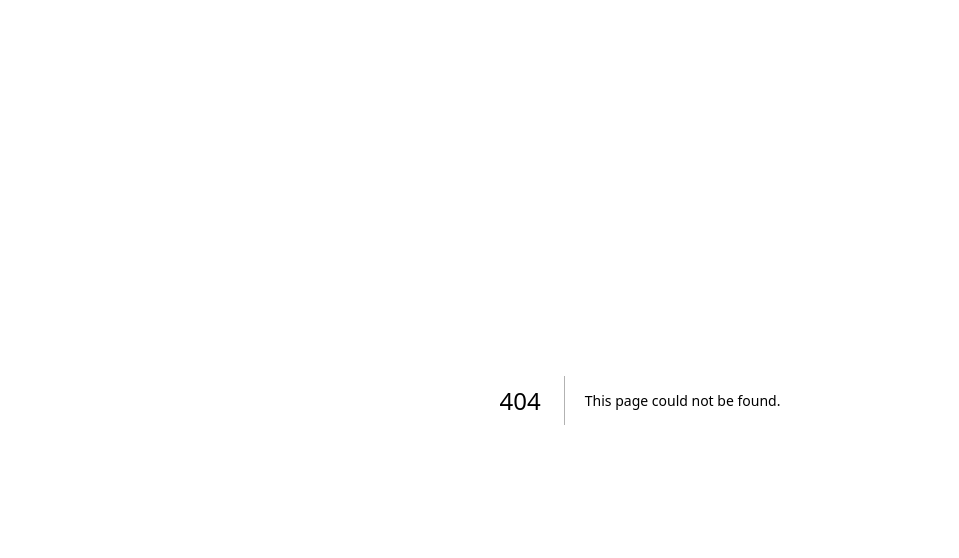
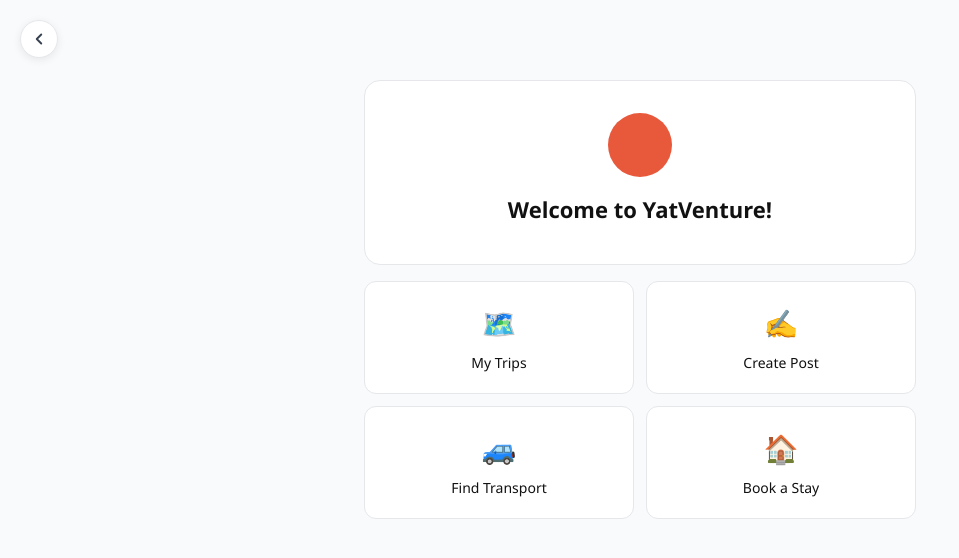
Before and after one commit to Ambivert-1/Yatventure, a Next.js app: page /dashboard in a window 1280 px wide. Before the commit this address had no page. Shown: the top 558 px of the page, without its empty margins (0-959 px from the left). Built offline with nearby package versions, Linux system fonts and the light colour scheme; no server answers.

Commit message:
feat: smart navbar with auth state, dashboard page

```diff
--- /dev/null
+++ b/src/app/dashboard/page.tsx
@@ -0,0 +1,75 @@
+'use client'
+import { useEffect, useState } from "react"
+import { createClient } from "@/lib/supabase/client"
+import Link from "next/link"
+
+export default function Dashboard() {
+  const [user, setUser] = useState<any>(null)
+
+  useEffect(() => {
+    const supabase = createClient()
+    supabase.auth.getUser().then(({ data }) => {
+      setUser(data.user)
+    })
+  }, [])
+
+  return (
+    <div style={{ minHeight: "100vh", background: "#f9fafb", fontFamily: "'Segoe UI', system-ui, sans-serif" }}>
+
+      {/* Back arrow */}
+      <Link href="/" style={{
+        position: "fixed", top: "20px", left: "20px",
+        width: "38px", height: "38px",
+        background: "#fff", border: "1px solid #e5e7eb",
+        borderRadius: "50%", display: "flex",
+        alignItems: "center", justifyContent: "center",
+        textDecoration: "none", boxShadow: "0 2px 8px rgba(0,0,0,0.08)",
+      }}>
+        <svg width="18" height="18" viewBox="0 0 24 24" fill="none" stroke="#374151" strokeWidth="2.5">
+          <path d="M15 18l-6-6 6-6" strokeLinecap="round" strokeLinejoin="round"/>
+        </svg>
+      </Link>
+
+      <div style={{ maxWidth: "600px", margin: "0 auto", padding: "80px 24px" }}>
+
+        {/* Welcome card */}
+        <div style={{ background: "#fff", border: "1px solid #e5e7eb", borderRadius: "16px", padding: "32px", marginBottom: "16px", textAlign: "center" }}>
+          <div style={{
+            width: "64px", height: "64px", borderRadius: "50%",
+            background: "#E8593C", color: "white",
+            display: "flex", alignItems: "center", justifyContent: "center",
+            fontSize: "24px", fontWeight: "700",
+            margin: "0 auto 16px",
+          }}>
+            {user?.email?.charAt(0).toUpperCase()}
+          </div>
+          <h1 style={{ fontSize: "22px", fontWeight: "700", color: "#111", marginBottom: "6px" }}>
+            Welcome to YatVenture!
+          </h1>
+          <p style={{ fontSize: "14px", color: "#9ca3af" }}>{user?.email}</p>
+        </div>
+
+        {/* Quick links */}
+        <div style={{ display: "grid", gridTemplateColumns: "1fr 1fr", gap: "12px" }}>
+          {[
+            { label: "My Trips", icon: "🗺️", href: "/saved" },
+            { label: "Create Post", icon: "✍️", href: "/create" },
+            { label: "Find Transport", icon: "🚙", href: "/transport" },
+            { label: "Book a Stay", icon: "🏠", href: "/stays" },
+          ].map((item) => (
+            <Link key={item.label} href={item.href} style={{ textDecoration: "none" }}>
+              <div style={{
+                background: "#fff", border: "1px solid #e5e7eb",
+                borderRadius: "12px", padding: "20px",
+                textAlign: "center", cursor: "pointer",
+              }}>
+                <div style={{ fontSize: "28px", marginBottom: "8px" }}>{item.icon}</div>
+                <p style={{ fontSize: "14px", fontWeight: "500", color: "#111" }}>{item.label}</p>
+              </div>
+            </Link>
+          ))}
+        </div>
+      </div>
+    </div>
+  )
+}
--- a/src/components/layout/Navbar.tsx
+++ b/src/components/layout/Navbar.tsx
@@ -1,6 +1,38 @@
+'use client'
 import Link from "next/link"
+import { useEffect, useState } from "react"
+import { createClient } from "@/lib/supabase/client"
+import { useRouter } from "next/navigation"
 
 export default function Navbar() {
+  const [user, setUser] = useState<any>(null)
+  const [loading, setLoading] = useState(true)
+  const router = useRouter()
+
+  useEffect(() => {
+    const supabase = createClient()
+
+    // Get current user on load
+    supabase.auth.getUser().then(({ data }) => {
+      setUser(data.user)
+      setLoading(false)
+    })
+
+    // Listen for auth changes — login/logout updates navbar instantly
+    const { data: { subscription } } = supabase.auth.onAuthStateChange((_event, session) => {
+      setUser(session?.user ?? null)
+    })
+
+    return () => subscription.unsubscribe()
+  }, [])
+
+  const handleLogout = async () => {
+    const supabase = createClient()
+    await supabase.auth.signOut()
+    router.push("/")
+    router.refresh()
+  }
+
   return (
     <nav style={{
       background: "#fff",
@@ -15,7 +47,7 @@ export default function Navbar() {
       zIndex: 50,
     }}>
 
-      {/* LOGO — clicking goes to home */}
+      {/* LOGO */}
       <Link href="/">
         <img
           src="/images/logo.png"
@@ -31,9 +63,7 @@ export default function Navbar() {
           height: "40px", padding: "0 18px",
           border: "1px solid #d1d5db",
           borderRadius: "8px",
-          background: "#fff",
-          width: "100%",
-          maxWidth: "560px",
+          width: "100%", maxWidth: "560px",
         }}>
           <svg width="16" height="16" viewBox="0 0 24 24" fill="none" stroke="#9ca3af" strokeWidth="2">
             <circle cx="11" cy="11" r="8"/>
@@ -41,17 +71,46 @@ export default function Navbar() {
           </svg>
           <input
             placeholder="Top destinations"
-            style={{
-              flex: 1, border: "none", outline: "none",
-              fontSize: "14px", color: "#374151",
-              background: "transparent",
-            }}
+            style={{ flex: 1, border: "none", outline: "none", fontSize: "14px", color: "#374151", background: "transparent" }}
           />
         </div>
       </div>
 
-      {/* AUTH BUTTONS */}
+      {/* RIGHT SIDE — changes based on auth state */}
       <div style={{ flexShrink: 0, display: "flex", gap: "10px", alignItems: "center" }}>
+        {loading ? (
+          // Loading state — empty placeholder
+          <div style={{ width: "100px" }} />
+        ) : user ? (
+          // LOGGED IN — show avatar + logout
+          <div style={{ display: "flex", alignItems: "center", gap: "12px" }}>
+            {/* User avatar circle with first letter */}
+            <Link href="/dashboard" style={{ textDecoration: "none" }}>
+              <div style={{
+                width: "38px", height: "38px", borderRadius: "50%",
+                background: "#E8593C", color: "white",
+                display: "flex", alignItems: "center", justifyContent: "center",
+                fontSize: "15px", fontWeight: "600", cursor: "pointer",
+              }}>
+                {user.email?.charAt(0).toUpperCase()}
+              </div>
+            </Link>
+            {/* Logout button */}
+            <button
+              onClick={handleLogout}
+              style={{
+                padding: "7px 16px", border: "1px solid #e5e7eb",
+                borderRadius: "8px", background: "transparent",
+                color: "#374151", fontSize: "14px",
+                fontWeight: "500", cursor: "pointer",
+              }}
+            >
+              Logout
+            </button>
+          </div>
+        ) : (
+          // NOT LOGGED IN — show login/signup
+          <>
             <Link href="/login">
               <button style={{
                 width: "100px", height: "38px",
@@ -68,6 +127,8 @@ export default function Navbar() {
                 fontSize: "14px", fontWeight: "600", cursor: "pointer",
               }}>Sign Up</button>
             </Link>
+          </>
+        )}
       </div>
     </nav>
   )
```
Lines whose indentation alone changed are shown as unchanged.
